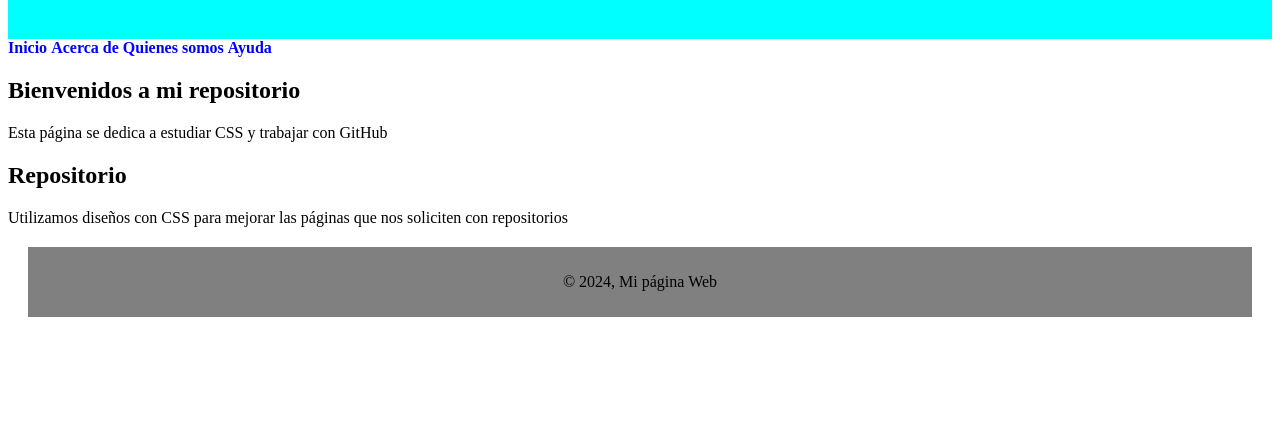
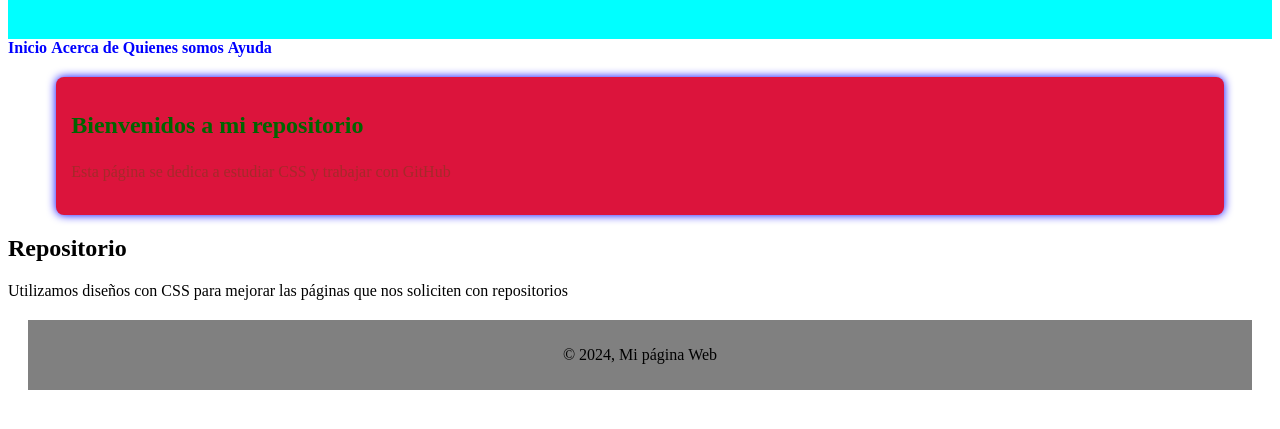
Before and after one commit to lmportoesq/Laboratorio_9, a plain HTML site: page index.html in a window 1280 px wide. Shown: the part 89-518 px from the top of the page. Drawn offline with Linux system fonts and the light colour scheme.

Commit message:
corrijo error clase contenedor

```diff
--- a/index.html
+++ b/index.html
@@ -4,7 +4,7 @@
     <meta charset="UTF-8">
     <meta name="viewport" content="width=device-width, initial-scale=1.0">
     <title>Laboratorio 9</title>
-    <link rel="stylesheet" href="estilos.css">
+    <link rel="stylesheet" href="./estilos.css">
 </head>
 <body>
     <header>
@@ -17,7 +17,7 @@
         <a href="">Ayuda</a>
     </nav>
     <main>
-        <div class="contendor">
+        <div class="contenedor">
             <h2>Bienvenidos a mi repositorio</h2>
             <p>Esta página se dedica a estudiar CSS y trabajar con GitHub</p>
         </div>
```
